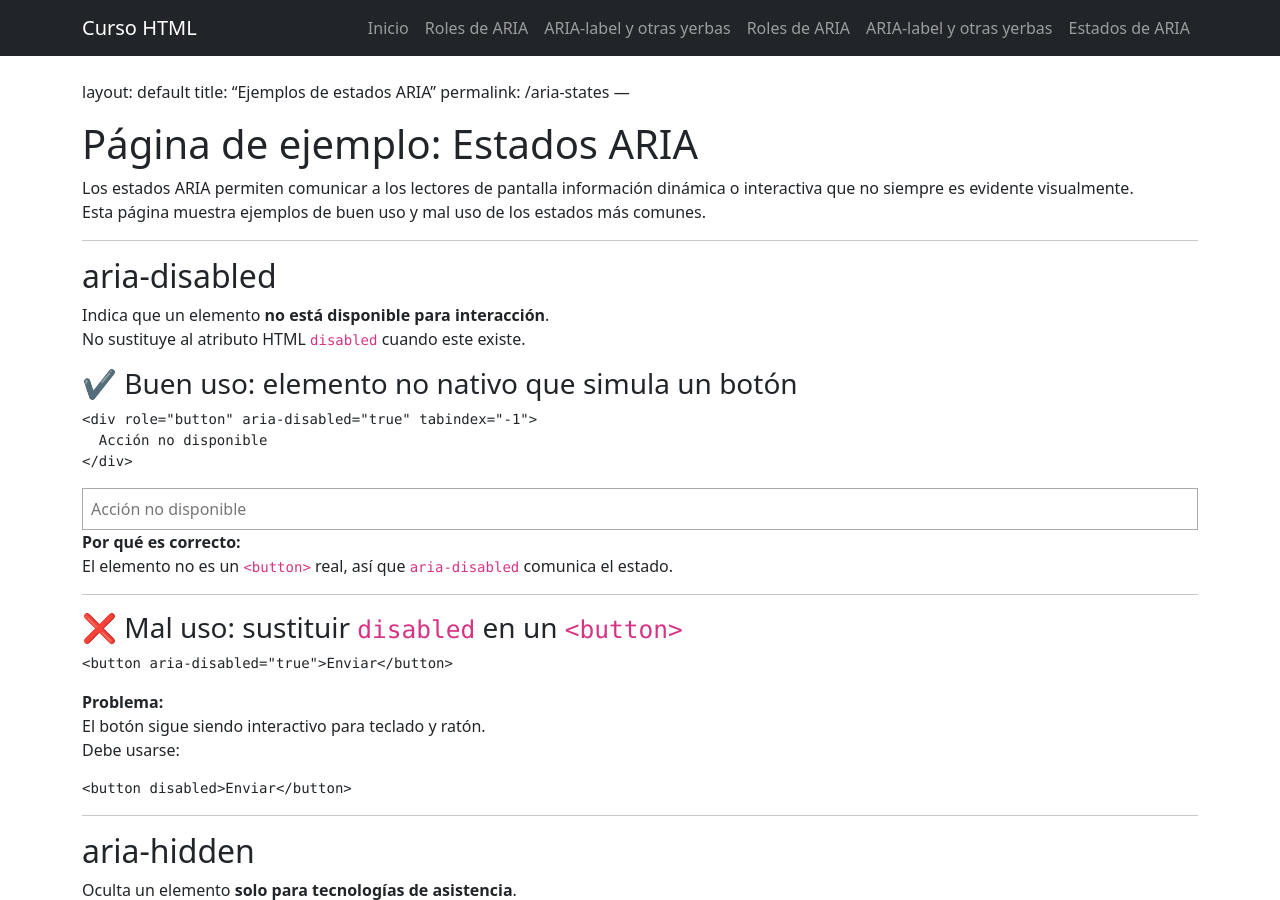
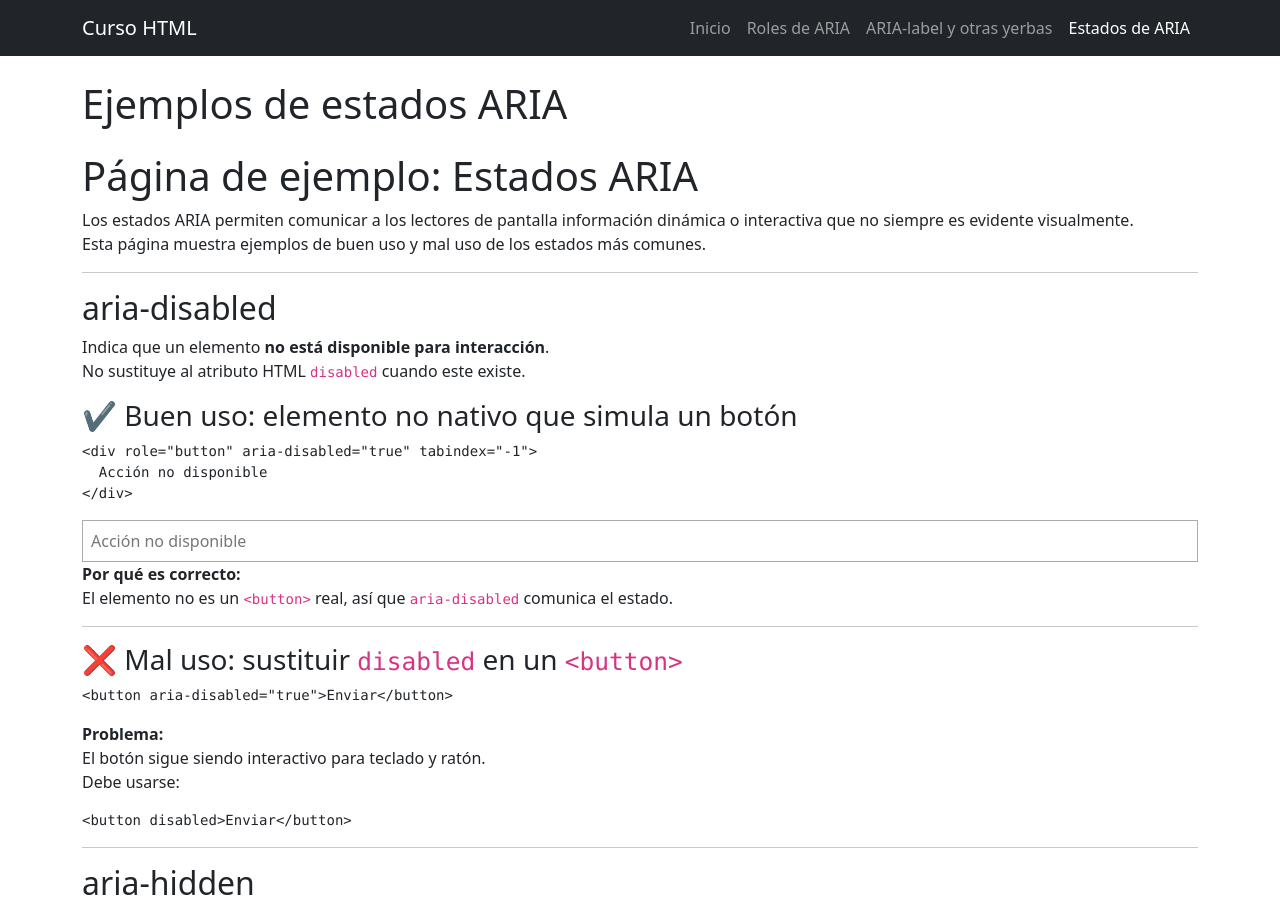
Before and after one commit to IlunionAccesibilidad/onceacweb, a Jekyll site: the page built from aria-states.md, in a window 1280 px wide and 900 px high. Built offline with Jekyll 4.4.1, drawn with Linux system fonts in a browser that asks for light colours; our own code applies the rules of GitHub Pages for plain Markdown files; a style sheet for code colours, icons or effects is not loaded.

Commit message:
change menubar

````diff
--- a/_includes/navbar.html
+++ b/_includes/navbar.html
@@ -22,18 +22,9 @@
                {% if page.url contains 'aria-labels' %}aria-current="page"{% endif %}
           href="{{ site.baseurl }}/aria-labels">ARIA-label y otras yerbas</a>
         </li>
+
 <li class="nav-item">
-          <a class="nav-link {% if page.url contains 'aria-roles' %}active{% endif %}"
-          {% if page.url contains 'aria-roles' %}aria-current="page"{% endif %}
-          href="{{ site.baseurl }}/aria-roles">Roles de ARIA</a>
-        </li>
-<li class="nav-item">
-          <a class="nav-link {% if page.url contains 'aria-labels' %}active{% endif %}"
-               {% if page.url contains 'aria-labels' %}aria-current="page"{% endif %}
-          href="{{ site.baseurl }}/aria-labels">ARIA-label y otras yerbas</a>
-        </li>
-<li class="nav-item">
-          <a class="nav-link {% if page.url contains 'aria-labels' %}active{% endif %}"
+          <a class="nav-link {% if page.url contains 'aria-states' %}active{% endif %}"
                {% if page.url contains 'aria-states' %}aria-current="page"{% endif %}
           href="{{ site.baseurl }}/aria-states">Estados de ARIA</a>
         </li>
--- a/aria-states.md
+++ b/aria-states.md
@@ -1,6 +1,3 @@
----
-
-```markdown
 ---
 layout: default
 title: "Ejemplos de estados ARIA"
````
